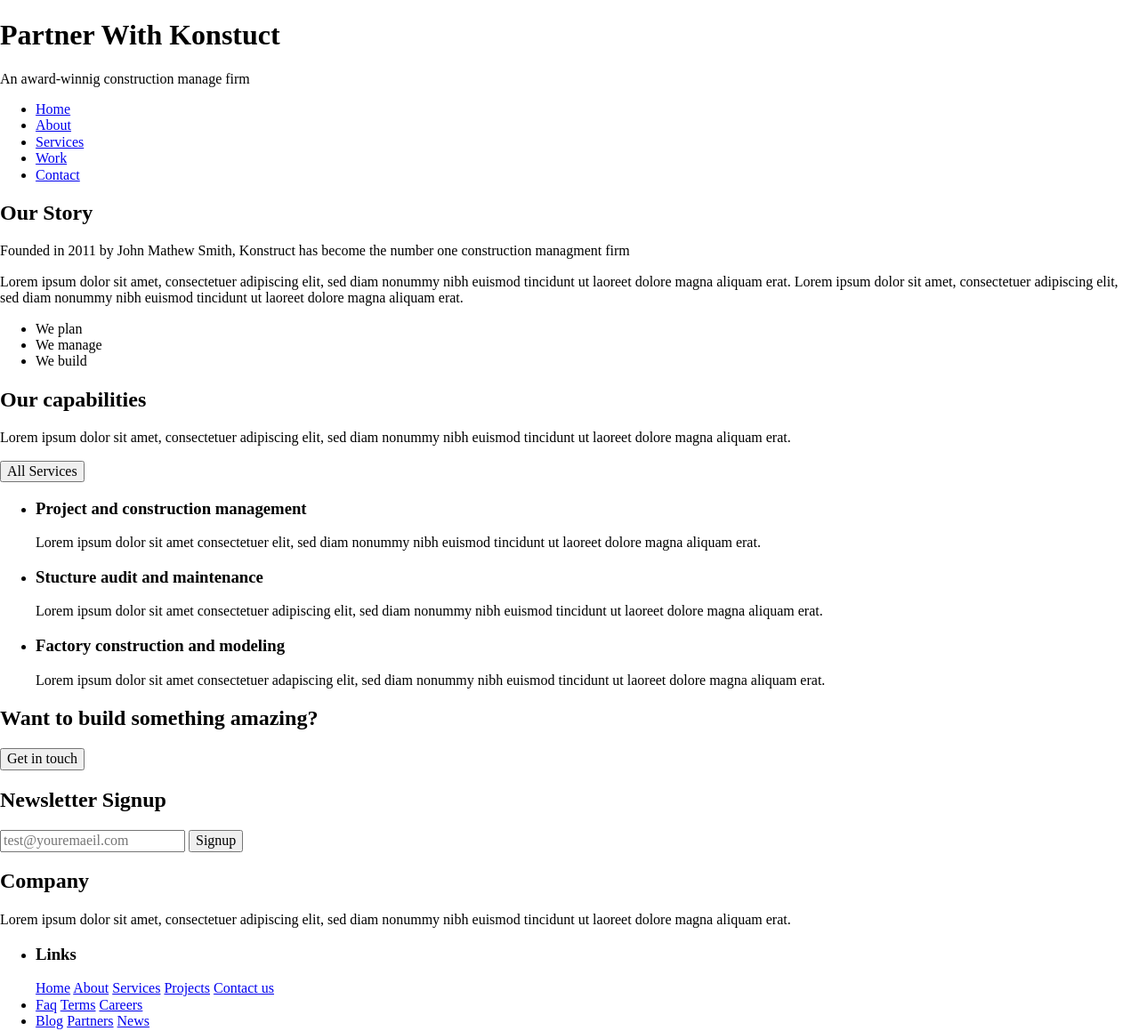
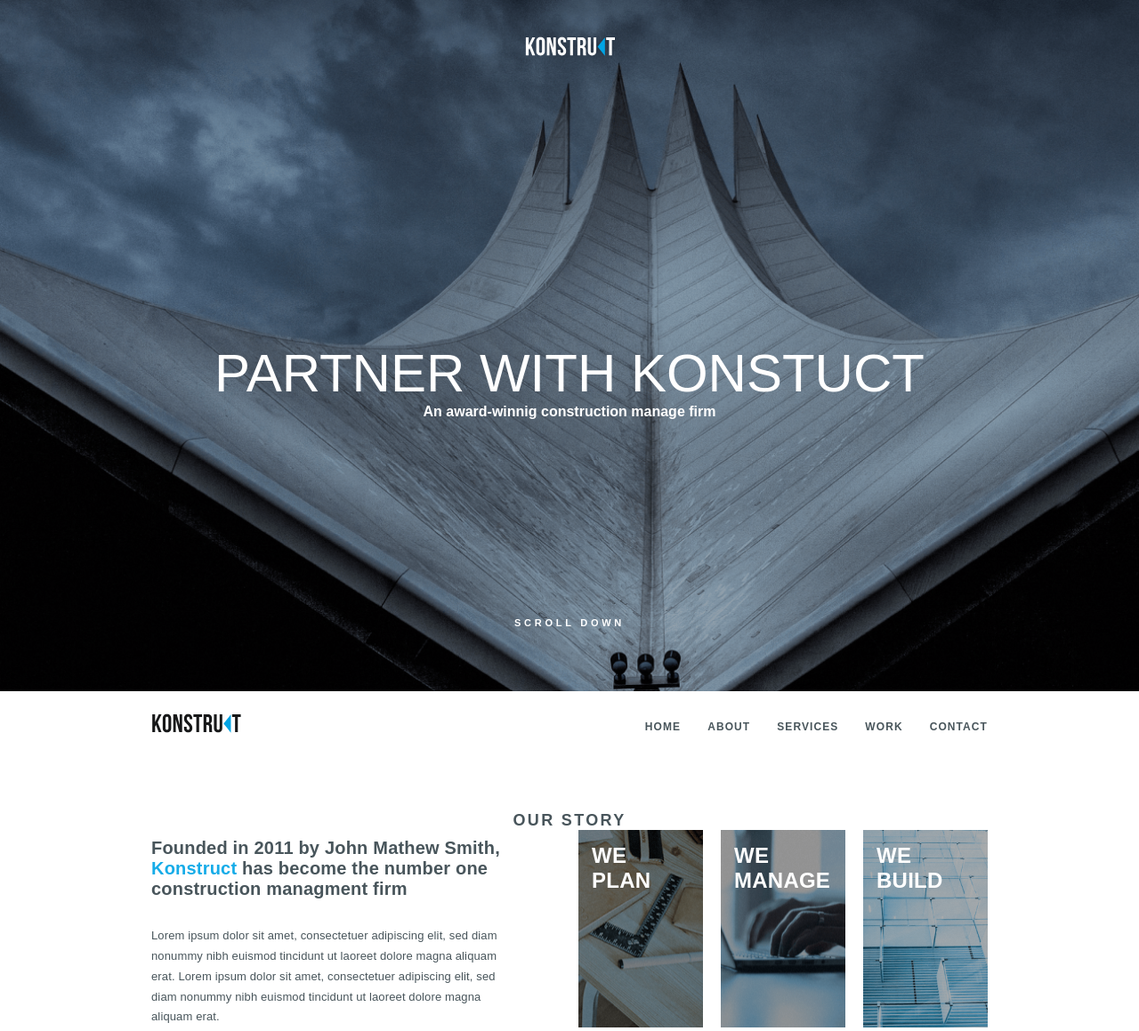
Before and after one commit to MaksimKhandeshyn/Building-Company, a plain HTML site: page index.html in a window 1280 px wide. Shown: the top 1159 px of the page at 89% size. Drawn offline with nearby package versions, Linux system fonts and the light colour scheme.

Commit message:
start making styles

```diff
--- /dev/null
+++ b/css/style.css
@@ -0,0 +1,188 @@
+html {
+  box-sizing: border-box;
+}
+body {
+  color: #48555b;
+  font-size: 16px;
+  font-weight: 700;
+  font-family: var(--font-family);
+}
+:root {
+  --font-family: "OpenSans", sans-serif;
+  --second-family: "BebasNeueBold", sans-serif;
+}
+*,
+*::before,
+*::after {
+  box-sizing: inherit;
+}
+h1,
+h2,
+h3,
+h4,
+p {
+  margin-top: 0;
+  margin-bottom: 0;
+}
+ul {
+  margin-top: 0;
+  margin-bottom: 0;
+  padding-left: 0;
+  list-style: none;
+  padding: 0;
+}
+img {
+  display: block;
+  max-width: 100%;
+  height: auto;
+}
+a {
+  text-decoration: none;
+}
+.container {
+  width: 970px;
+  padding: 0 15px;
+  margin: 0 auto;
+}
+
+.header {
+  padding-top: 41px;
+  padding-bottom: 71px;
+  background: url("../images/main-bg.png") no-repeat;
+  background-size: cover;
+}
+.header__link {
+  display: block;
+  height: 100%;
+  text-align: center;
+}
+
+.header__title {
+  margin-top: 317px;
+  font-family: var(--second-family);
+  font-weight: 400;
+  font-size: 60px;
+  text-transform: uppercase;
+  text-align: center;
+  color: #fff;
+}
+
+.header__info {
+  margin-bottom: 221px;
+  text-align: center;
+  color: #fff;
+}
+.header__scroll {
+  text-transform: uppercase;
+  font-weight: 600;
+  font-size: 11px;
+  letter-spacing: 0.34em;
+  text-align: center;
+  color: #fff;
+}
+
+.nav {
+  display: flex;
+  align-items: center;
+  justify-content: space-between;
+  flex-wrap: wrap;
+  padding-top: 25px;
+  padding-bottom: 25px;
+}
+.nav__list {
+  display: flex;
+  align-items: center;
+  column-gap: 30px;
+}
+.nav__item-link:hover {
+  font-weight: 700;
+  color: #00a4e5;
+}
+.nav__item-link {
+  font-weight: 600;
+  font-size: 12px;
+  letter-spacing: 0.09em;
+  color: #48555b;
+  text-transform: uppercase;
+
+  transition: color 250ms cubic-bezier(0.25, 0.46, 0.45, 0.94);
+}
+
+.story {
+  padding-top: 57px;
+  padding-bottom: 118px;
+}
+.title {
+  font-weight: 700;
+  font-size: 18px;
+  letter-spacing: 0.13em;
+  text-transform: uppercase;
+  text-align: center;
+  color: #48555b;
+}
+.story__title::after {
+  content: "";
+  display: block;
+  width: 50px;
+  height: 2px;
+  margin: 10px auto 84px;
+  background-color: #00a4e5;
+}
+.story__container {
+  display: flex;
+  align-items: end;
+  justify-content: space-between;
+}
+.story__description {
+  /* width: 390px; */
+  width: 405px;
+  margin-bottom: 30px;
+  font-size: 20px;
+  letter-spacing: 0.01em;
+  color: #48555b;
+}
+.part {
+  color: #16ace8;
+}
+
+.story__info {
+  width: 405px;
+  font-weight: 400;
+  font-size: 13px;
+  line-height: 1.76923;
+  letter-spacing: 0.01em;
+  color: #48555b;
+}
+.story__list {
+  display: flex;
+  column-gap: 20px;
+}
+.story__list-item {
+  width: 140px;
+  padding-top: 15px;
+  padding-bottom: 150px;
+  padding-left: 15px;
+}
+.item__text {
+  display: block;
+  width: 68px;
+  font-weight: 800;
+  font-size: 24px;
+  line-height: 1.20833;
+  letter-spacing: 0.01em;
+  color: #fff;
+  text-transform: uppercase;
+}
+.story__list-item:first-child {
+  background-image: url("../images/plan.png");
+}
+.story__list-item:nth-child(2) {
+  background-image: url("../images/manage.png");
+}
+.story__list-item:last-child {
+  background-image: url("../images/build.png");
+}
+
+.capabilities__title {
+  text-align: start;
+}
--- a/index.html
+++ b/index.html
@@ -19,14 +19,29 @@
       href="https://fonts.googleapis.com/css?family=Bebas+Neue:regular"
       rel="stylesheet"
     />
+    <link rel="stylesheet" href="./css/style.css" />
   </head>
   <body>
     <header class="header">
+      <a class="header__link" href="./index.html">
+        <svg class="header__logo" width="101" height="23">
+          <use href="./icons/symbol-defs.svg#icon-logo"></use>
+        </svg>
+      </a>
       <h1 class="header__title">Partner With Konstuct</h1>
       <p class="header__info">An award-winnig construction manage firm</p>
+      <p class="header__scroll">Scroll down</p>
+    </header>
 
+    <main>
+      <div class="container">
         <nav class="nav">
-        <ul class="header__nav-list">
+          <a href="index.html" class="nav__link">
+            <svg class="nav__logo" width="101" height="23">
+              <use href="./icons/symbol-defs.svg#icon-black-logo"></use>
+            </svg>
+          </a>
+          <ul class="nav__list">
             <li class="nav__list-item">
               <a href="#" class="nav__item-link">Home</a>
             </li>
@@ -44,36 +59,44 @@
             </li>
           </ul>
         </nav>
-    </header>
-    <main>
+      </div>
+
       <section class="story">
-        <div class="container">
+        <div class="container wrapper">
+          <h2 class="title">Our Story</h2>
           <div class="story__container">
-            <h2 class="story__title">Our Story</h2>
+            <div class="warpper">
               <p class="story__description">
-              Founded in 2011 by John Mathew Smith, Konstruct has become the
-              number one construction managment firm
+                Founded in 2011 by John Mathew Smith,
+                <span class="part">Konstruct</span> has become the number one
+                construction managment firm
               </p>
               <p class="story__info">
-              Lorem ipsum dolor sit amet, consectetuer adipiscing elit, sed diam
-              nonummy nibh euismod tincidunt ut laoreet dolore magna aliquam
-              erat. Lorem ipsum dolor sit amet, consectetuer adipiscing elit,
-              sed diam nonummy nibh euismod tincidunt ut laoreet dolore magna
-              aliquam erat.
+                Lorem ipsum dolor sit amet, consectetuer adipiscing elit, sed
+                diam nonummy nibh euismod tincidunt ut laoreet dolore magna
+                aliquam erat. Lorem ipsum dolor sit amet, consectetuer
+                adipiscing elit, sed diam nonummy nibh euismod tincidunt ut
+                laoreet dolore magna aliquam erat.
               </p>
             </div>
-
             <ul class="story__list">
-            <li class="story__list-item">We plan</li>
-            <li class="story__list-item">We manage</li>
-            <li class="story__list-item">We build</li>
+              <li class="story__list-item">
+                <span class="item__text">We plan</span>
+              </li>
+              <li class="story__list-item">
+                <span class="item__text">We manage</span>
+              </li>
+              <li class="story__list-item">
+                <span class="item__text">We build</span>
+              </li>
             </ul>
+          </div>
         </div>
       </section>
 
       <section class="capabilities">
         <div class="container">
-          <h2 class="capabilities__title">Our capabilities</h2>
+          <h2 class="title capabilities__title">Our capabilities</h2>
           <p class="capabilities__info">
             Lorem ipsum dolor sit amet, consectetuer adipiscing elit, sed diam
             nonummy nibh euismod tincidunt ut laoreet dolore magna aliquam erat.
@@ -82,6 +105,7 @@
 
           <ul class="capabilities__list">
             <li class="capabilities__list-item">
+              <img src="./images/project.png" alt="..." />
               <h3 class="list__item-title">
                 Project and construction management
               </h3>
@@ -91,6 +115,8 @@
               </p>
             </li>
             <li class="capabilities__list-item">
+              <img src="./images/structure.png" alt="..." />
+
               <h3 class="list__item-title">Stucture audit and maintenance</h3>
               <p class="list__item-info">
                 Lorem ipsum dolor sit amet consectetuer adipiscing elit, sed
@@ -99,6 +125,7 @@
               </p>
             </li>
             <li class="capabilities__list-item">
+              <img src="./images/factory.png" alt="..." />
               <h3 class="list__item-title">
                 Factory construction and modeling
               </h3>
@@ -129,9 +156,13 @@
         </div>
       </section>
     </main>
+
     <footer class="footer">
       <div class="container">
         <h2 class="footer__title">Company</h2>
+        <svg class="header__logo" width="101" height="23">
+          <use href="./icons/symbol-defs.svg#icon-logo"></use>
+        </svg>
         <p class="footer__info">
           Lorem ipsum dolor sit amet, consectetuer adipiscing elit, sed diam
           nonummy nibh euismod tincidunt ut laoreet dolore magna aliquam erat.
@@ -166,6 +197,30 @@
           </li>
         </ul>
 
+        <ul class="footer__social-media">
+          <li class="social-media__item">
+            <a href="#" class="social-media__link">
+              <svg class="social-media__icon">
+                <use href="./icons/symbol-defs.svg#icon-facebook"></use>
+              </svg>
+            </a>
+          </li>
+          <li class="social-media__item">
+            <a href="#" class="social-media__link">
+              <svg class="social-media__icon">
+                <use href="./icons/symbol-defs.svg#icon-twitter"></use>
+              </svg>
+            </a>
+          </li>
+          <li class="social-media__item">
+            <a href="#" class="social-media__link">
+              <svg class="social-media__icon">
+                <use href="./icons/symbol-defs.svg#icon-google"></use>
+              </svg>
+            </a>
+          </li>
+        </ul>
+
         <div class="copytight__container">
           <a href="#" class="copyright"
             >© 2017 Konstuct Inc. Desinged by Jane Kathryn Teo</a
```
Also changed, not shown: icons/symbol-defs.svg (added), images/factory.png (added), images/project.png (added), images/structure.png (added). Lines whose indentation alone changed are shown as unchanged.
